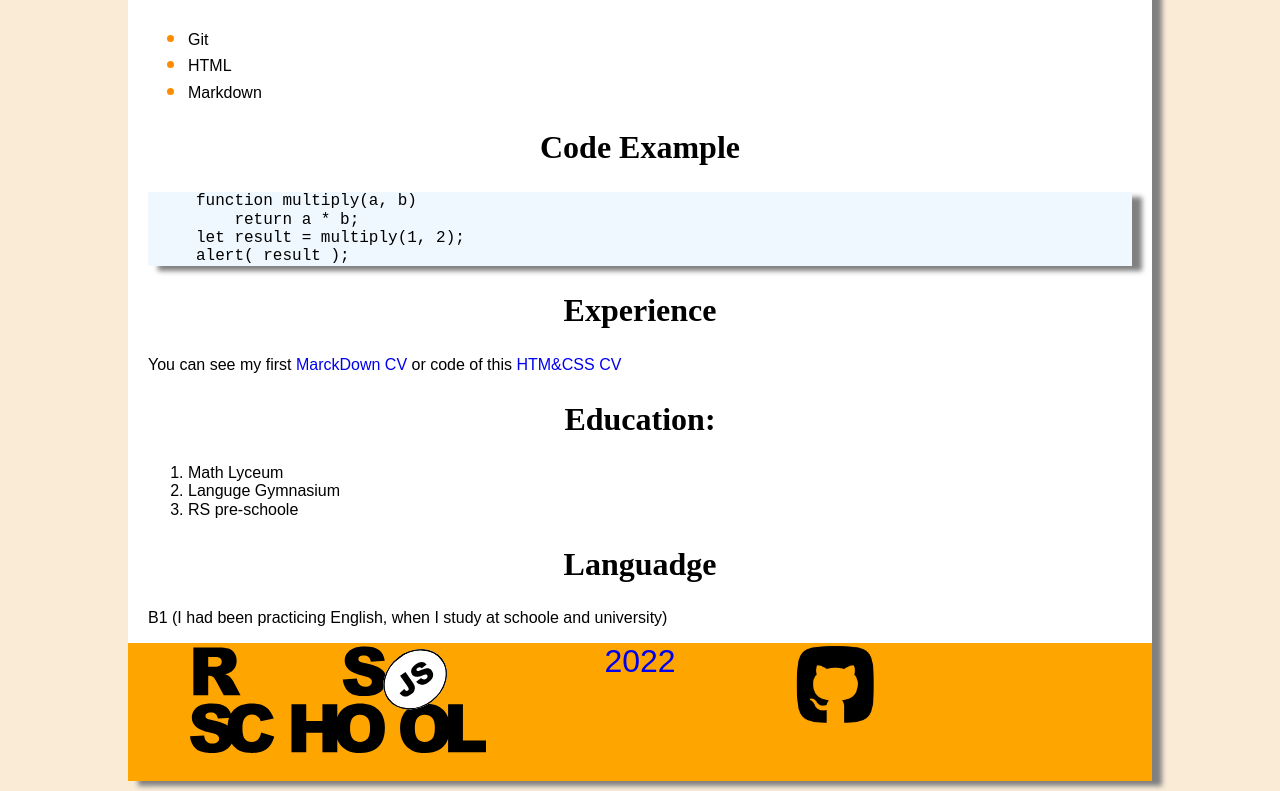
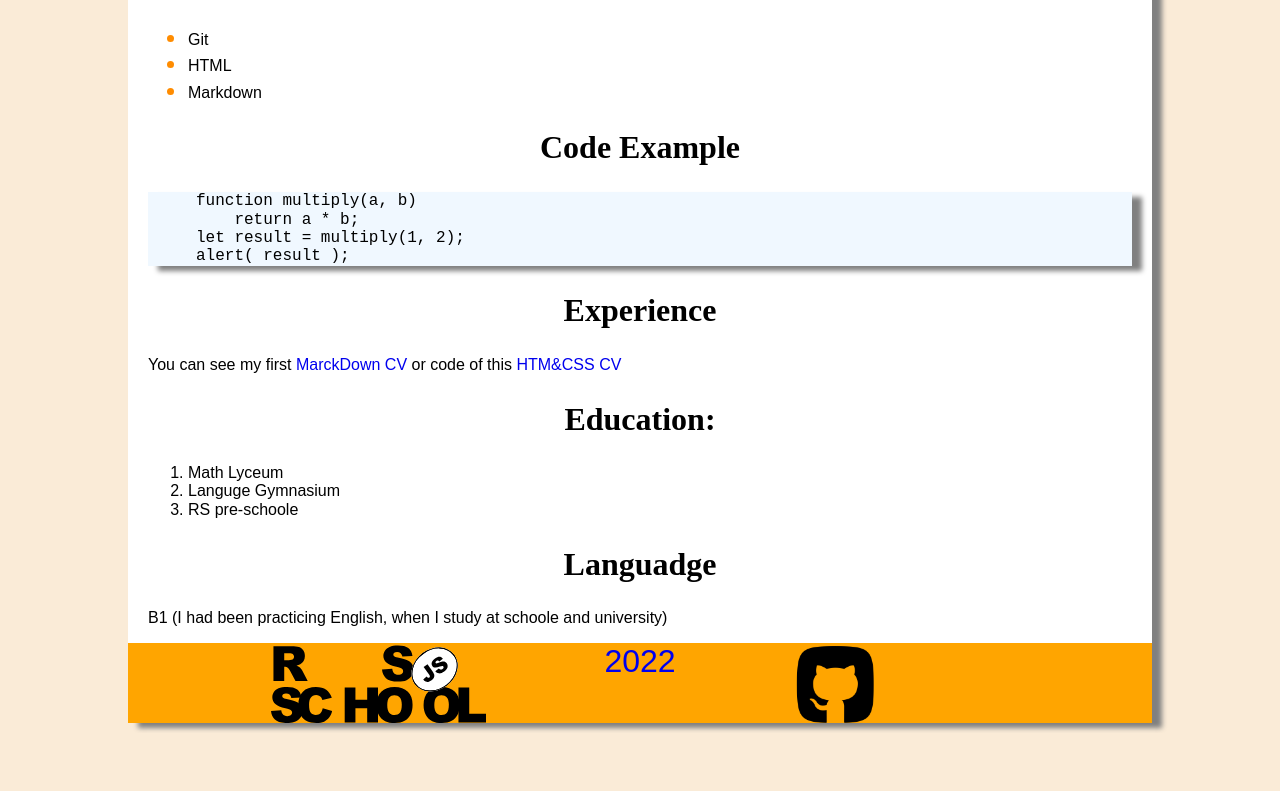
Before and after one commit to Wakkyj/rsschool-cv, a plain HTML site: page index.html in a window 1280 px wide. Shown: the part 629-1420 px from the top of the page. After the commit the page ends 1362 px from the top, so only its background shows below. Drawn offline with Linux system fonts and the light colour scheme.

Commit message:
feat: CHANGE FOOTER

```diff
--- a/css/style.css
+++ b/css/style.css
@@ -60,14 +60,14 @@ nav {
     width: inherit;
 }
 footer {
-    width: inherit;
+    height: 80px;
     display: grid;
     grid-template-columns: 35% auto 35%;
     column-gap: 0px;
 }
+
 footer div {
-    width: inherit;
-    height: inherit;
+    height: 80px;
 }
 
 .year {
--- a/index.html
+++ b/index.html
@@ -108,7 +108,7 @@
     <footer>
         <div style="text-align: right;">
             <a href="https://rs.school/js/">
-                <img src="assets/images/rs_school_js.svg" style="height: 80%" alt="RS-JS-logo">
+                <img src="assets/images/rs_school_js.svg" style="height: 100%" alt="RS-JS-logo">
             </a>
         </div>
         <div>
@@ -119,7 +119,7 @@
         </div>
         <div style="text-align: left">
             <a href="https://github.com/Wakkyj">
-                <img src="assets/icon/GitHub.webp" style="width: 80px" alt="GitHubLogo">
+                <img src="assets/icon/GitHub.webp" style="height: 100%" alt="GitHubLogo">
             </a>
         </div>
     </footer>
```
